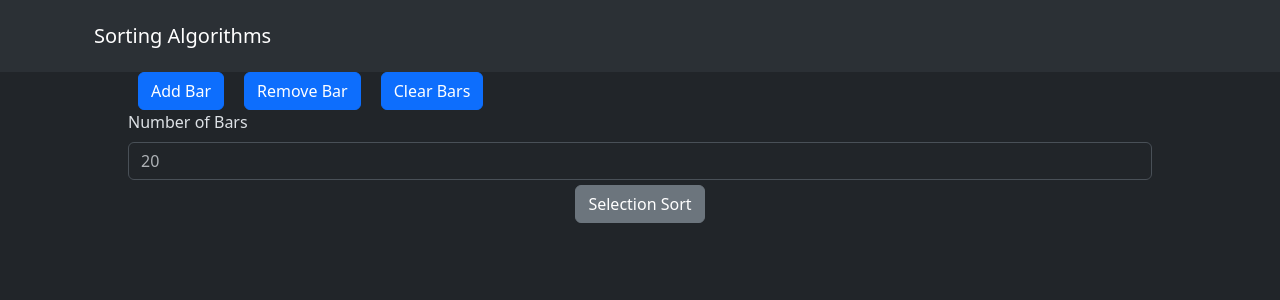
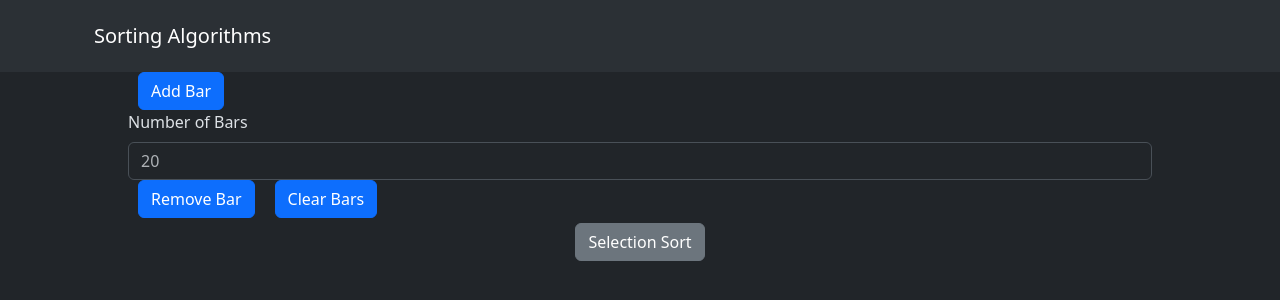
Before and after one commit to EElBard/sorting-algorithms-site, a React (Create React App) app in the folder my-app/: page / in a window 1280 px wide. Shown: the top 300 px of the page. Built offline with nearby package versions, Linux system fonts and the light colour scheme.

Commit message:
Update index.js

```diff
--- a/my-app/src/Home/index.js
+++ b/my-app/src/Home/index.js
@@ -37,12 +37,12 @@ const Home = () => {
         <>
             <div className='settings-button-container'>
                 <Button onClick={addBar} variant='primary'>Add Bar</Button>
-                <Button onClick={removeBar} variant='primary'>Remove Bar</Button>
-                <Button onClick={clearBars} variant='primary'>Clear Bars</Button>
                 <Form>
                     <Form.Label>Number of Bars</Form.Label>
                     <Form.Control type='number' placeholder='20' />
                 </Form>
+                <Button onClick={removeBar} variant='primary'>Remove Bar</Button>
+                <Button onClick={clearBars} variant='primary'>Clear Bars</Button>
             </div>
             <div className='sort-button-container'>
                 <Button variant="secondary">Selection Sort</Button>
```
